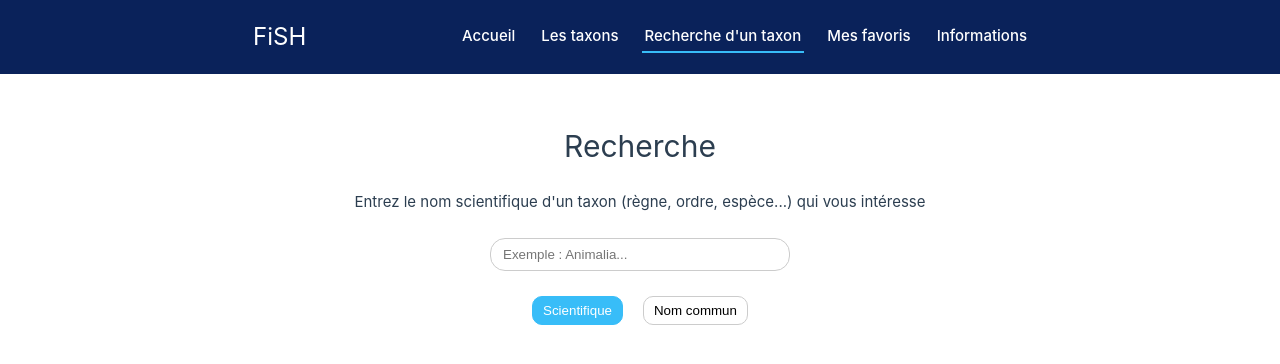
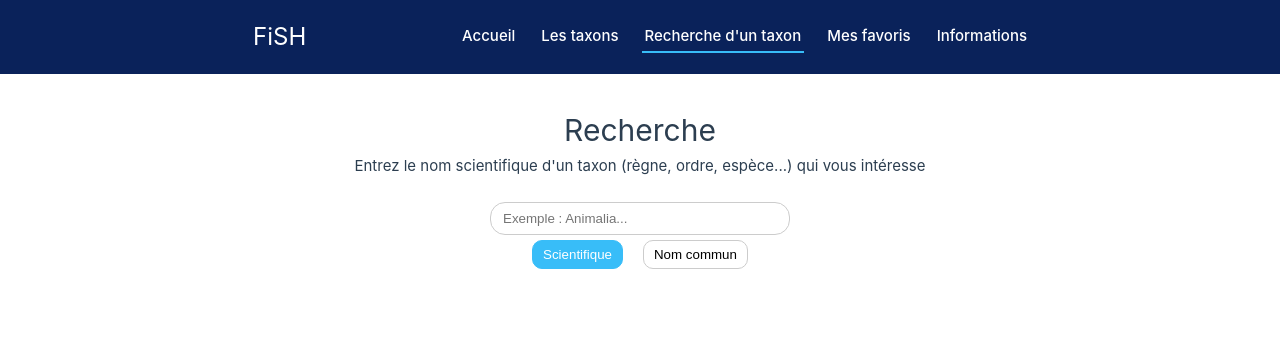
Before and after one commit to AtheneR/FiSH, a Vue app: page /recherche-taxon in a window 1280 px wide. Shown: the top 364 px of the page. Built offline with nearby package versions, Linux system fonts and the light colour scheme.

Commit message:
Ajout du lazy loading + capitale en début de mot dans l'affichage de la recherche des taxons avec un nom commun

```diff
--- a/src/App.vue
+++ b/src/App.vue
@@ -6,7 +6,14 @@
 <template>
     <Navbar />
     <div class="container">
-        <RouterView />
+        <Suspense>
+            <template #default>
+                <RouterView />
+            </template>
+            <template #fallback>
+                <div class="centre">Chargement...</div>
+            </template>
+        </Suspense>
     </div>
 </template>
 
@@ -16,4 +23,8 @@
         margin: 0 auto;
         padding: 2rem;
     }
+
+    .centre {
+        text-align: center;
+    }
 </style>
--- a/src/views/RechercheTaxon.vue
+++ b/src/views/RechercheTaxon.vue
@@ -100,6 +100,11 @@
     function voirEnfants(taxon) {
         router.push({ name: 'EspecesListe', params: { id: taxon.AphiaID } })
     }
+
+    function majusculeDebutMot(text) {
+        if (!text) return ''
+        return text.charAt(0).toUpperCase() + text.slice(1)
+    }
 </script>
 
 <template>
@@ -136,7 +141,7 @@
                 <TaxonCard :taxon="taxon">
                     <template #title class="nom">
                         <span v-if="modeRecherche === 'vernaculaire' && taxon.nomCommun">
-                            {{ taxon.nomCommun }}
+                            {{ majusculeDebutMot(taxon.nomCommun) }}
                         </span>
                         <span v-else>
                             {{ taxon.scientificname }}
@@ -161,6 +166,10 @@
         text-align: center;
     }
 
+    h1 {
+        text-align: center;
+    }
+
     .actions {
         display: flex;
         flex-direction: column;
@@ -178,6 +187,8 @@
         border-radius: 15px;
         border: 1px solid #ccc;
         width: 300px;
+        display: block;
+        margin: 0 auto;
     }
 
     .liste {
```
Also changed, not shown: src/router/index.js (+7 -14 lines), 1 other file (tests, documents, lock files or other folders).
